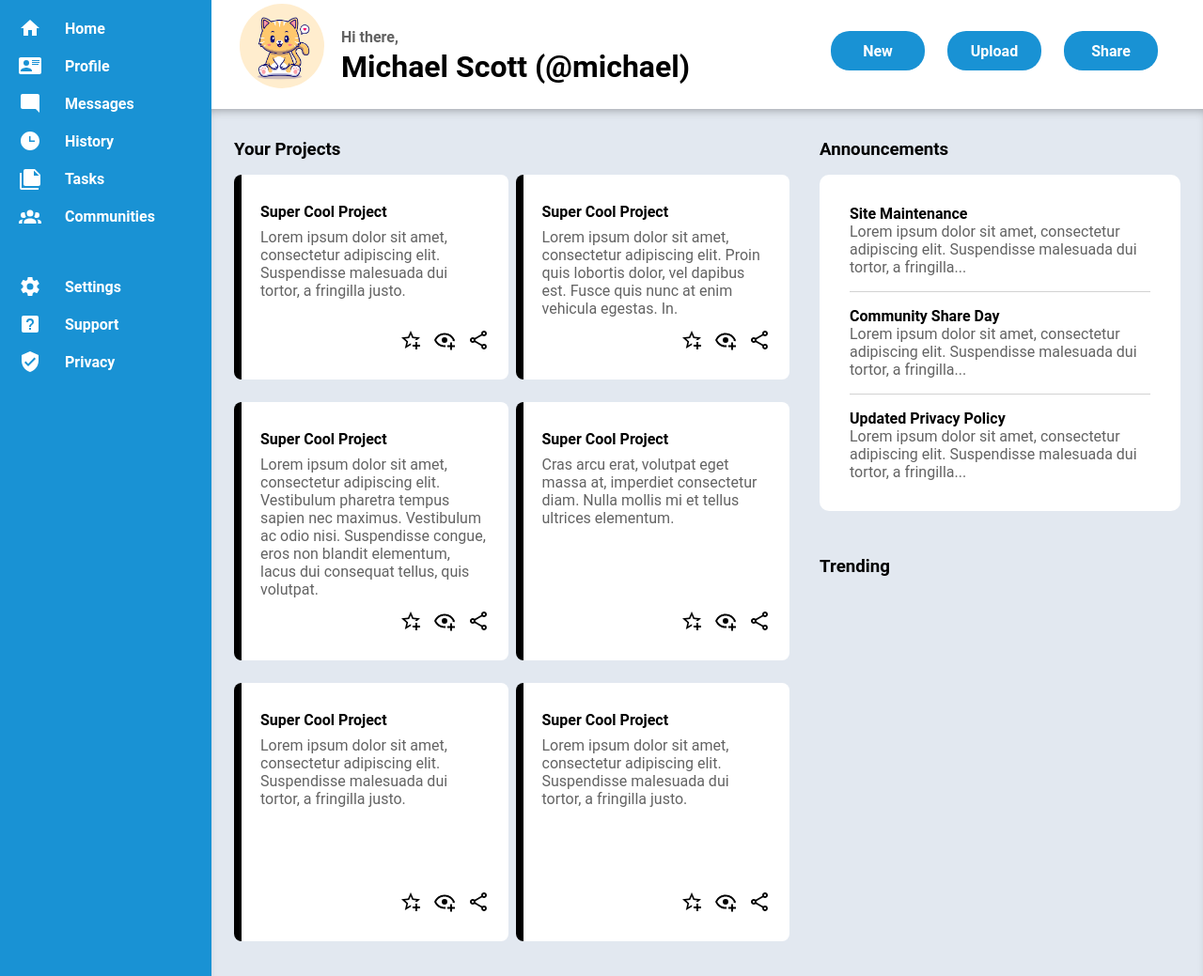
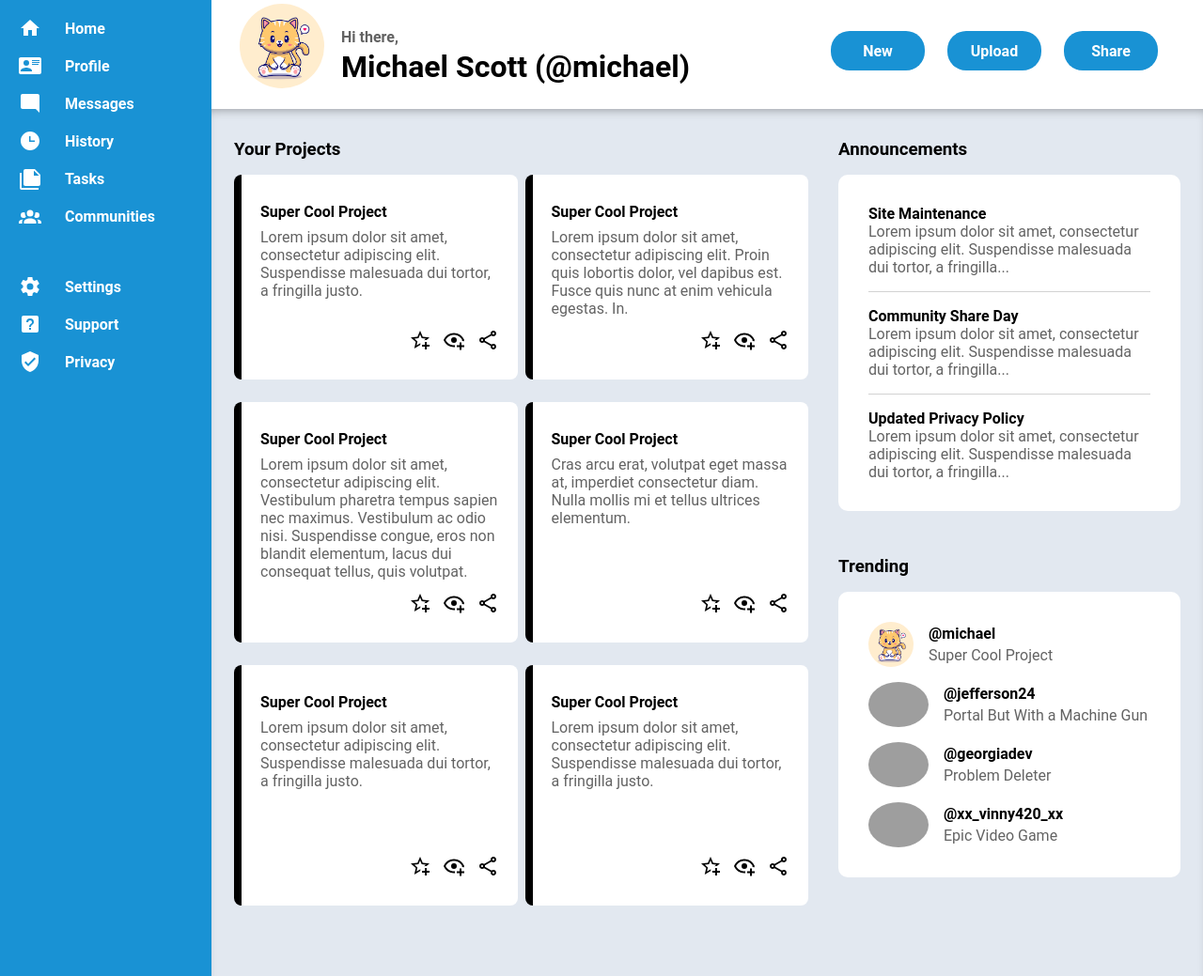
Before and after one commit to billyx86/admin-dashboard, a plain HTML site: page index.html in a window 1280 px wide. Shown: the part 80-1119 px from the top of the page at 94% size. Drawn offline with Linux system fonts and the light colour scheme; grey boxes are pictures that could not be loaded.

Commit message:
Finish Trending page

```diff
--- a/index.html
+++ b/index.html
@@ -126,7 +126,7 @@
                             <p>Lorem ipsum dolor sit amet, consectetur adipiscing elit. Suspendisse malesuada dui tortor, a fringilla...</p>
                         </div>
                         <div class="h-divider"></div>
-                        <div class="announcement" id="announcement-middle">
+                        <div class="announcement">
                             <h4>Community Share Day</h4>
                             <p>Lorem ipsum dolor sit amet, consectetur adipiscing elit. Suspendisse malesuada dui tortor, a fringilla...</p>
                         </div>
@@ -137,9 +137,39 @@
                         </div>
                     </div>
                 </div>
-
-                <h3>Trending</h3>
-                <div class="announcements"></div>
+                <div>
+                    <h3>Trending</h3>
+                    <div class="trending-container">
+                        <div class="trending-profile">
+                            <img src="assets/avatar.webp" alt="">
+                            <div class="trend-prof-info">
+                                <h4>@michael</h4>
+                                <p>Super Cool Project</p>
+                            </div>
+                        </div>
+                        <div class="trending-profile">
+                            <img src="https://img.freepik.com/free-vector/cute-dog-sitting-cartoon-vector-icon-illustration-animal-nature-icon-concept-isolated-premium-vector-flat-cartoon-style_138676-3671.jpg" alt="">
+                            <div class="trend-prof-info">
+                                <h4>@jefferson24</h4>
+                                <p>Portal But With a Machine Gun</p>
+                            </div>
+                        </div>
+                        <div class="trending-profile">
+                            <img src="https://img.freepik.com/free-vector/cute-rabbit-bite-carrot-cartoon-vector-icon-illustration-animal-nature-icon-concept-isolated-flat_138676-7366.jpg" alt="">
+                            <div class="trend-prof-info">
+                                <h4>@georgiadev</h4>
+                                <p>Problem Deleter</p>
+                            </div>
+                        </div>
+                        <div class="trending-profile">
+                            <img src="https://img.freepik.com/free-vector/cute-cat-with-love-sign-hand-cartoon-illustration-animal-nature-concept-isolated-flat-cartoon-style_138676-3419.jpg" alt="">
+                            <div class="trend-prof-info">
+                                <h4>@xx_vinny420_xx</h4>
+                                <p>Epic Video Game</p>
+                            </div>
+                        </div>
+                    </div>
+                </div>
             </div>
         </div>
     </div>
--- a/style.css
+++ b/style.css
@@ -224,7 +224,7 @@ p {
     border-radius: 10px;
     margin-top: 16px;
     margin-bottom: 48px;
-    width: 320px;
+    width: 300px;
     gap: 16px;
 }
 
@@ -233,3 +233,34 @@ p {
     width: 100%;
     height: 1px;
 }
+
+.trending-container {
+    display: grid;
+    grid-template-columns: 1fr;
+    grid-template-rows: 1fr 1fr 1fr 1fr;
+    background: white;
+    padding: 32px;
+    border-radius: 10px;
+    margin-top: 16px;
+    margin-bottom: 48px;
+    gap: 16px;
+}
+
+.trending-profile {
+    display: grid;
+    grid-template-columns: auto 1fr;
+    grid-template-rows: 48px;
+}
+
+.trending-profile img {
+    height: 48px;
+    border-radius: 50%;
+    margin-right: 16px;
+}
+
+.trend-prof-info {
+    display: flex;
+    flex-direction: column;
+    justify-content: center;
+    gap: 4px;
+}
```
